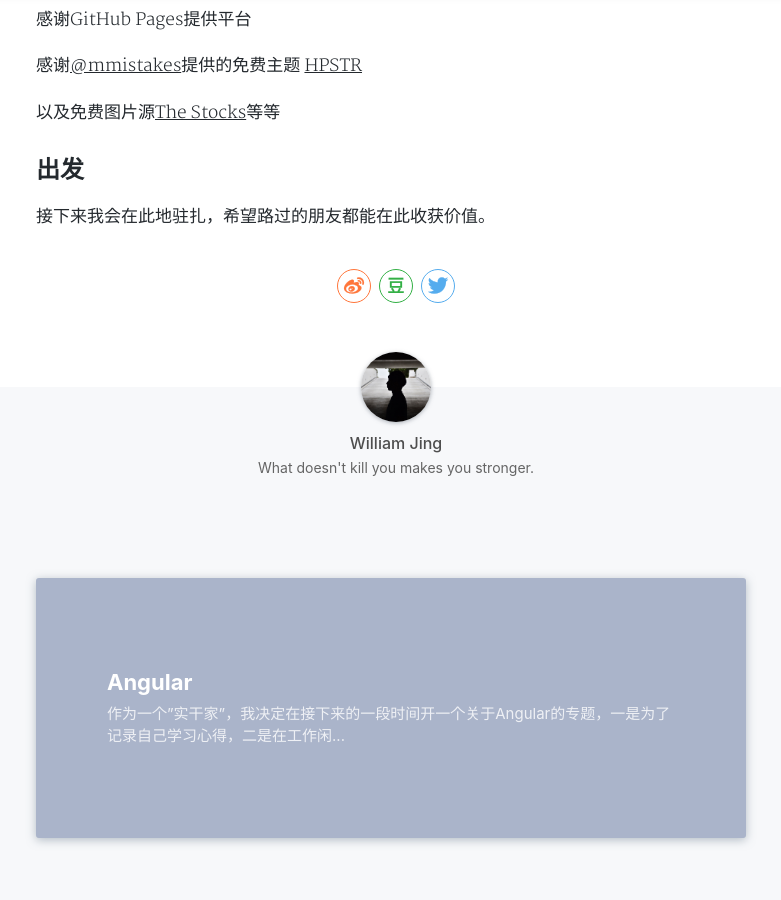
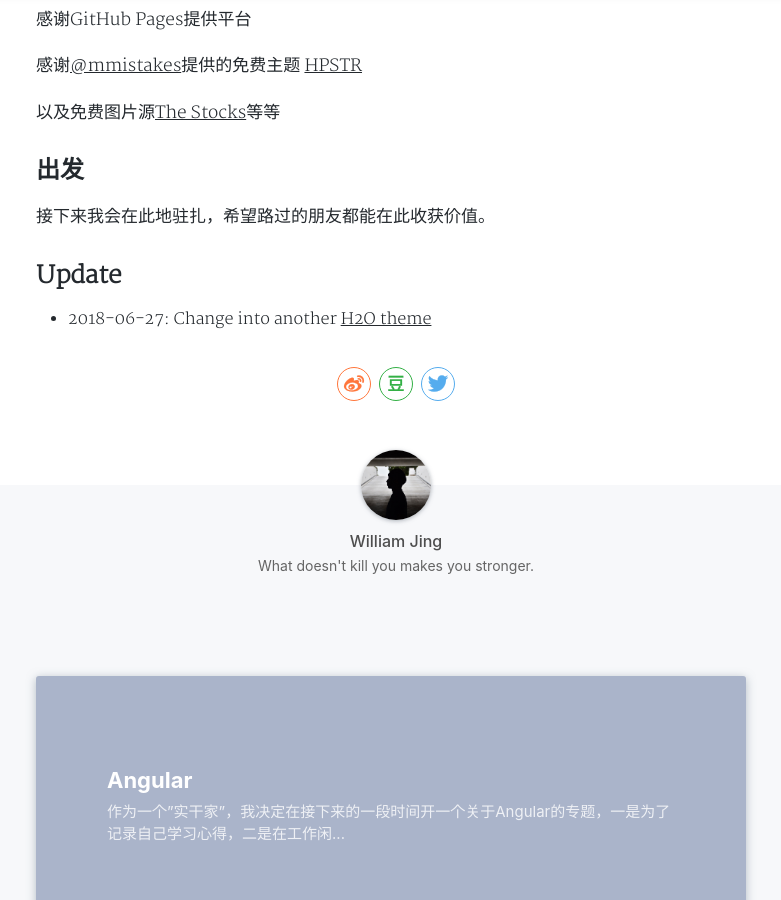
Before and after one commit to fattypiggy/fattypiggy.github.io, a Jekyll site: the page built from _posts/2017-08-10-my-first-post.md, in a window 1280 px wide and 900 px high, scrolled down 1284 px. Shown: the whole window, without its empty margins (244-1025 px from the left). Built offline with Jekyll 4.4.1, drawn with Linux system fonts in a browser that asks for light colours; nearby versions of some CDN libraries; comment, search, counter and statistics services are not loaded; a style sheet for code colours, icons or effects is not loaded.

Commit message:
make some updates

```diff
--- a/_posts/2017-08-10-my-first-post.md
+++ b/_posts/2017-08-10-my-first-post.md
@@ -43,3 +42,7 @@ cover: first-post.jpg
 ## 出发
 
 接下来我会在此地驻扎，希望路过的朋友都能在此收获价值。
+
+## Update
+
+* 2018-06-27: Change into another [H2O theme](https://github.com/kaeyleo/jekyll-theme-H2O)
```
Also changed, not shown: other parts of _posts/2017-08-10-my-first-post.md (+0 -1 lines), _posts/2017-10-09-cnodejs-ionic3.md (+2 -0 lines).
